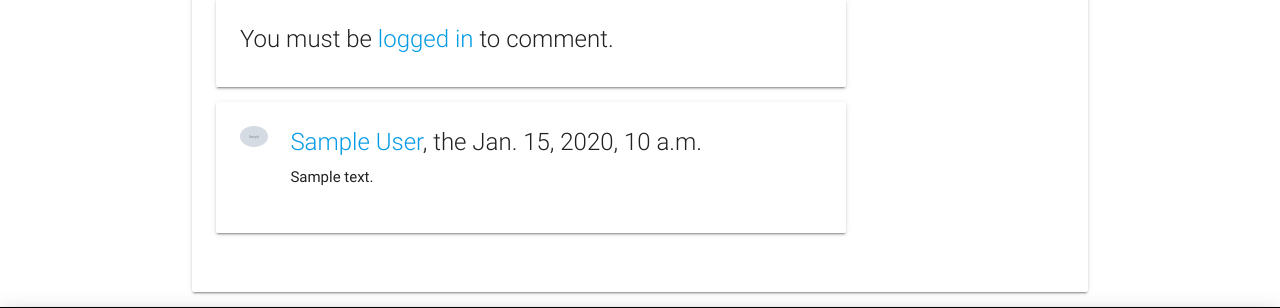
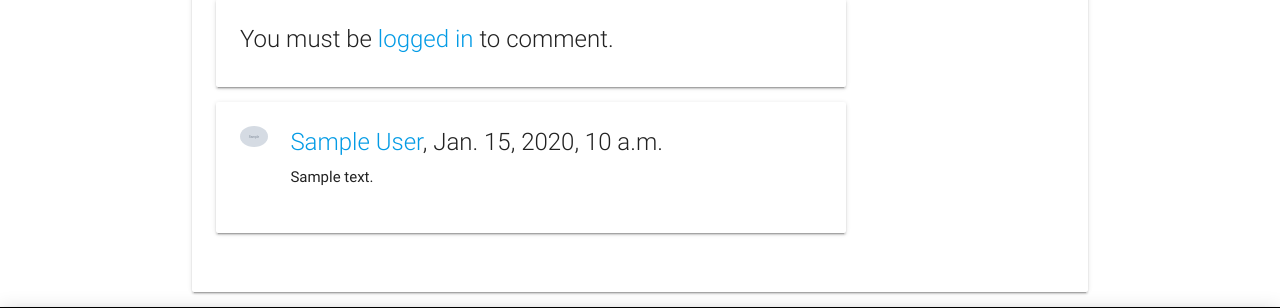
Before and after one commit to LeMinaw/skywarehouse, a Django app: template warehouse/templates/warehouse/blueprint.html in a window 1280 px wide. Shown: the part 1221-1529 px from the top of the page. Run offline with Django 3.2, Linux system fonts and the light colour scheme; the template is opened without the code that fills it: most values are stand-ins (such as "Sample title", 1, 10 or a date in 2020); grey boxes marked "Sample" are stand-in pictures; some libraries are stand-ins or nearby versions.

Commit message:
fixed date formatting in comments

```diff
--- a/warehouse/templates/warehouse/blueprint.html
+++ b/warehouse/templates/warehouse/blueprint.html
@@ -110,7 +110,7 @@
                   </div>
                   <div class="col s10 m11">
                     <span class="card-title">
-                      <a href="{{ comment.author.get_absolute_url }}">{{ comment.author }}</a>, the {{ comment.added }}
+                      <a href="{{ comment.author.get_absolute_url }}">{{ comment.author }}</a>, {{ comment.added }}
                     </span>
                     <p>{{ comment.content }}</p>
                   </div>
```
